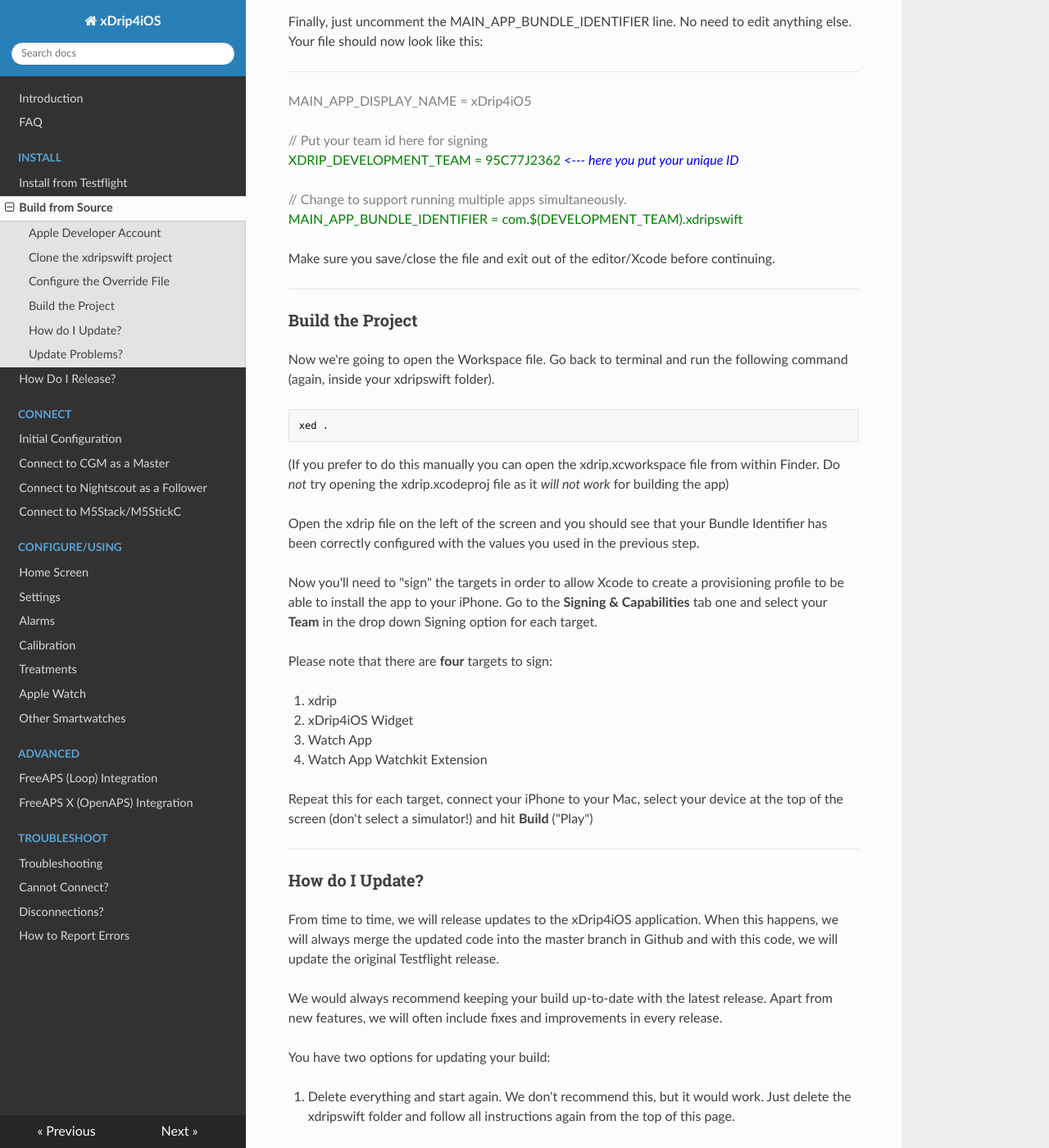
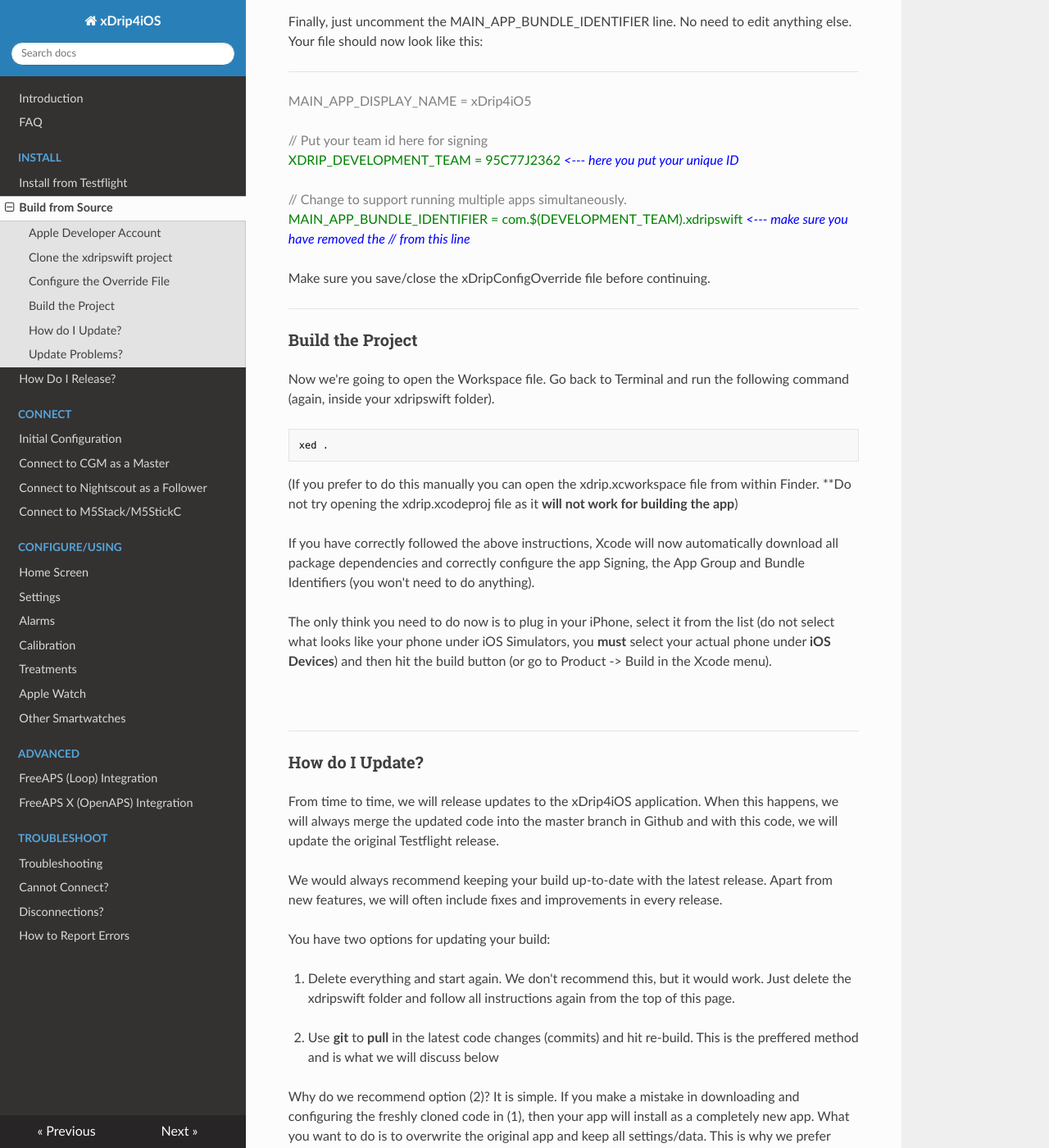
Before and after one commit to paulplant/xdrip4ios_docs, an MkDocs documentation site: the page built from docs/install/build.md, in a window 1280 px wide and 1400 px high, scrolled down 3206 px. Shown: the whole window at 82% size. Built offline with MkDocs 1.6.1, drawn with Linux system fonts in a browser that asks for light colours; nearby versions of some CDN libraries.

Commit message:
Update build.md

```diff
--- a/docs/install/build.md
+++ b/docs/install/build.md
@@ -79,31 +79,23 @@ ___
 <span style="color:green">XDRIP_DEVELOPMENT_TEAM = 95C77J2362</span><span style="color:blue"> *<--- here you put your unique ID*</span>
 
 <span style="color:gray">// Change to support running multiple apps simultaneously.<br /></span>
-<span style="color:green">MAIN_APP_BUNDLE_IDENTIFIER = com.$(DEVELOPMENT_TEAM).xdripswift</span>
+<span style="color:green">MAIN_APP_BUNDLE_IDENTIFIER = com.$(DEVELOPMENT_TEAM).xdripswift</span><span style="color:blue"> *<--- make sure you have removed the // from this line*</span>
 
-Make sure you save/close the file and exit out of the editor/Xcode before continuing.
+Make sure you save/close the xDripConfigOverride file before continuing.
 
 ___
 ### Build the Project
 
-Now we're going to open the Workspace file. Go back to terminal and run the following command (again, inside your xdripswift folder).
+Now we're going to open the Workspace file. Go back to Terminal and run the following command (again, inside your xdripswift folder).
 
     xed .
 
-(If you prefer to do this manually you can open the xdrip.xcworkspace file from within Finder. Do *not* try opening the xdrip.xcodeproj file as it *will not work* for building the app)
+(If you prefer to do this manually you can open the xdrip.xcworkspace file from within Finder. **Do not try opening the xdrip.xcodeproj file as it **will not work for building the app**)
 
-Open the xdrip file on the left of the screen and you should see that your Bundle Identifier has been correctly configured with the values you used in the previous step.
+If you have correctly followed the above instructions, Xcode will now automatically download all package dependencies and correctly configure the app Signing, the App Group and Bundle Identifiers (you won't need to do anything).
 
-Now you'll need to "sign" the targets in order to allow Xcode to create a provisioning profile to be able to install the app to your iPhone. Go to the **Signing & Capabilities** tab one and select your **Team** in the drop down Signing option for each target.
+The only think you need to do now is to plug in your iPhone, select it from the list (do not select what looks like your phone under iOS Simulators, you **must** select your actual phone under **iOS Devices**) and then hit the build button (or go to Product -> Build in the Xcode menu).
 
-Please note that there are **four** targets to sign:
-
-1. xdrip
-2. xDrip4iOS Widget
-3. Watch App
-4. Watch App Watchkit Extension
-
-Repeat this for each target, connect your iPhone to your Mac, select your device at the top of the screen (don't select a simulator!) and hit **Build** ("Play")
 </br>
 
 ___
```
